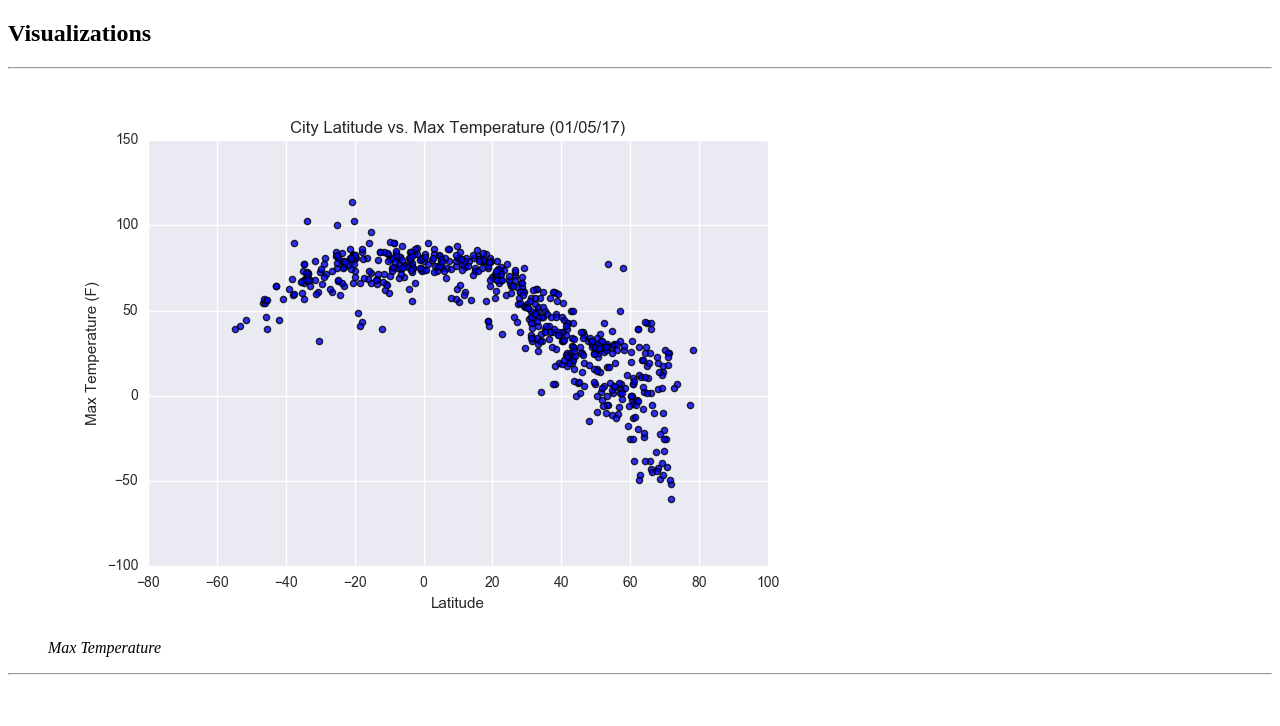
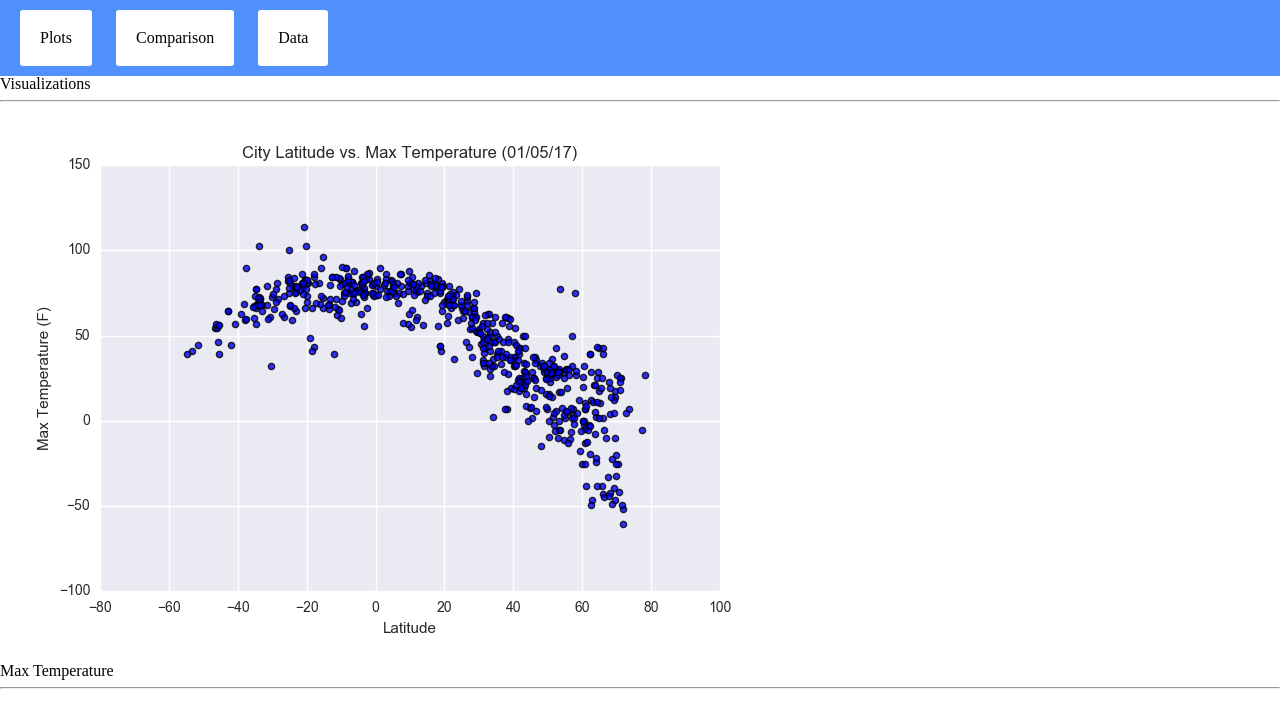
Before and after one commit to jmcgee5/jmcgee5.github.io, a plain HTML site: page index.html in a window 1280 px wide. Shown: the top 726 px of the page. Drawn offline with Linux system fonts and the light colour scheme.

Commit message:
Commit 090219.

```diff
--- a/index.html
+++ b/index.html
@@ -3,12 +3,27 @@
 
 <!--<title> goes here-->
 <head>
-    <link rel="stylesheet" type="text/css" href="style.css">
     <meta charset="UTF-8">
     <title>Latitude</title>
+    <link rel="stylesheet" href="reset.css">
+    <link rel="stylesheet" type="text/css" href="style.css">
 </head>
 
 <body>
+  <div class="container">
+    <nav class="navbar">
+      <ul>
+        <li>
+          <a href="#">Plots</a>
+        </li>
+        <li>
+          <a href="#">Comparison</a>
+        </li>
+        <li>
+          <a href="#">Data</a>
+        </li>
+      </ul>
+    </nav>
     <section>
         <!--Head Line-->
         <h1>Visualizations</h1>
--- /dev/null
+++ b/reset.css
@@ -0,0 +1,142 @@
+/* http://meyerweb.com/eric/tools/css/reset/
+   v2.0 | 20110126
+   License: none (public domain)
+*/
+
+html,
+body,
+div,
+span,
+applet,
+object,
+iframe,
+h1,
+h2,
+h3,
+h4,
+h5,
+h6,
+p,
+blockquote,
+pre,
+a,
+abbr,
+acronym,
+address,
+big,
+cite,
+code,
+del,
+dfn,
+em,
+img,
+ins,
+kbd,
+q,
+s,
+samp,
+small,
+strike,
+strong,
+sub,
+sup,
+tt,
+var,
+b,
+u,
+i,
+center,
+dl,
+dt,
+dd,
+ol,
+ul,
+li,
+fieldset,
+form,
+label,
+legend,
+table,
+caption,
+tbody,
+tfoot,
+thead,
+tr,
+th,
+td,
+article,
+aside,
+canvas,
+details,
+embed,
+figure,
+figcaption,
+footer,
+header,
+hgroup,
+menu,
+nav,
+output,
+ruby,
+section,
+summary,
+time,
+mark,
+audio,
+video {
+
+  /* Positioning */
+  margin: 0;
+  vertical-align: baseline;
+
+  /* Box-model */
+  padding: 0;
+
+  /* Typography */
+  font-size: 100%;
+  font: inherit;
+
+  /* Visual */
+  border: 0;
+
+}
+
+/* HTML5 display-role reset for older browsers */
+article,
+aside,
+details,
+figcaption,
+figure,
+footer,
+header,
+hgroup,
+menu,
+nav,
+section { display: block; }
+
+body { line-height: 1; }
+
+ol,
+ul { list-style: none; }
+
+blockquote,
+q { quotes: none; }
+
+blockquote:before,
+blockquote:after,
+q:before,
+q:after {
+
+  /* Misc */
+  content: '';
+  content: none;
+
+}
+
+table {
+
+  /* Visual */
+  border-collapse: collapse;
+  border-spacing: 0;
+
+}
--- a/style.css
+++ b/style.css
@@ -0,0 +1,21 @@
+.navbar {
+    padding: 10px;
+    background: #5191fd;
+  }
+
+  /* Making our navbar li's inline-block elements this makes it so we can have multiple on the same line. Floats could have been used too */
+  .navbar li {
+    display: inline-block;
+    padding: 20px;
+    margin-right: 10px;
+    margin-left: 10px;
+    cursor: pointer;
+    background: #fff;
+    border-radius: 3px;
+  }
+
+  /* Getting rid of the default link styles here */
+  .navbar li a {
+    color: #000;
+    text-decoration: none;
+  }
```
